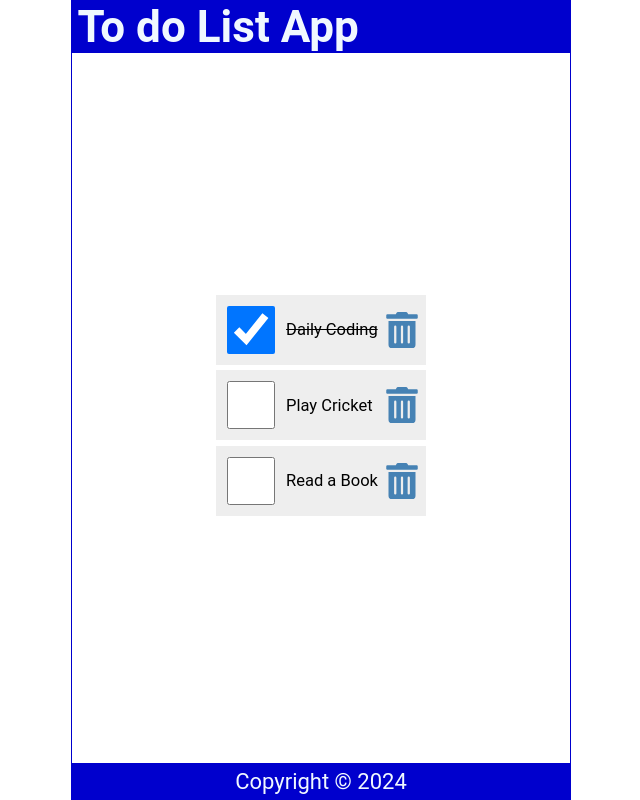
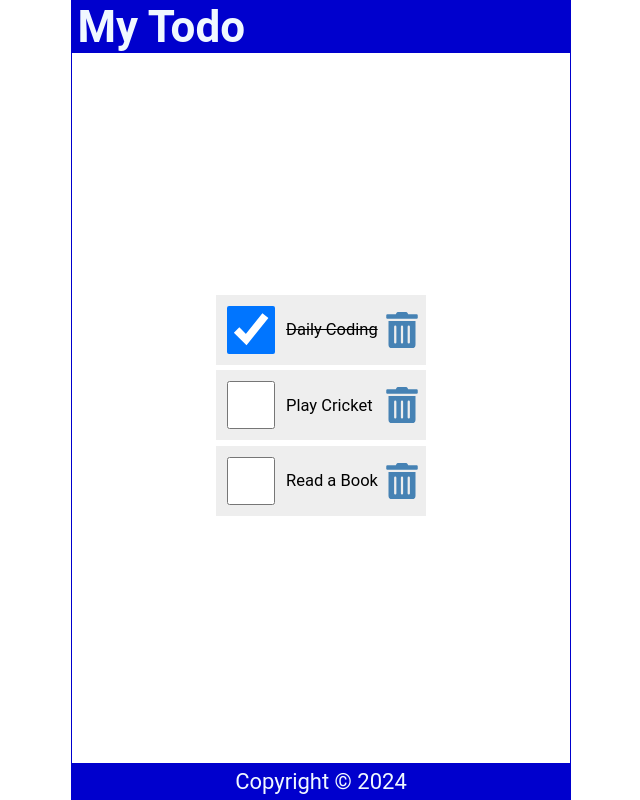
Before and after one commit to ifham21/firstproject, a React (Create React App) app: page / in a window 1280 px wide. Shown: the whole page, without its empty margins (319-959 px from the left). Built offline with nearby package versions, Linux system fonts and the light colour scheme.

Commit message:
Added Props and drilling and made few changes

```diff
--- a/src/App.js
+++ b/src/App.js
@@ -1,13 +1,58 @@
 import Content from './Content';
 import Footer from './Footer';
 import Header from './Header';
+import { useState } from 'react'
+
+function App() {
+  const [items, setItems] = useState(
+    [
+      {
+        id: 1,
+        checked: true,
+        item: "Daily Coding"
+      },
+      {
+        id: 2,
+        checked: false,
+        item: "Play Cricket"
+      },
+      {
+        id: 3,
+        checked: false,
+        item: "Read a Book"
+      }
+    ]
+  )
+
+  const handleCheck = (id) => {
+    const listItems = items.map((item) =>
+      item.id === id ? {...item, checked: !item.checked}
+        : item
+    )
+    //set the item to the state
+    setItems(listItems)
+    // Storing the data into a local storage
+    localStorage.setItem("todo_list", JSON.stringify(listItems))
+  }
+
+  const handleDelete = (id) => {
+    const listItems = items.filter((item) => item.id !== id )
+    //set the item to the state
+    setItems(listItems)
+    // Storing the data into a local storage
+    localStorage.setItem("todo_list", JSON.stringify(listItems))
+  }
 
 
-function App() {
   return (
     <div className="App">
-        <Header />
-        <Content />
+      {/* Sending tite using props */}
+        <Header title = "My Todo"/>
+        <Content
+          items = {items}
+          handleCheck = {handleCheck}
+          handleDelete = {handleDelete}
+        />
         <Footer />
     </div>
   );
--- a/src/Content.js
+++ b/src/Content.js
@@ -1,50 +1,13 @@
-import React, { useState } from 'react'
+import React from 'react'
 import { FaTrashAlt } from "react-icons/fa";
 
 
-const Content = () => {
-
-  const [items, setItems] = useState(
-    [
-      {
-        id: 1,
-        checked: true,
-        item: "Daily Coding"
-      },
-      {
-        id: 2,
-        checked: false,
-        item: "Play Cricket"
-      },
-      {
-        id: 3,
-        checked: false,
-        item: "Read a Book"
-      }
-    ]
-  )
-
-  const handleCheck = (id) => {
-    const listItems = items.map((item) =>
-      item.id === id ? {...item, checked: !item.checked}
-        : item
-    )
-    //set the item to the state
-    setItems(listItems)
-    // Storing the data into a local storage
-    localStorage.setItem("todo_list", JSON.stringify(listItems))
-  }
-
-  const handleDelete = (id) => {
-    const listItems = items.filter((item) => item.id !== id )
-    //set the item to the state
-    setItems(listItems)
-    // Storing the data into a local storage
-    localStorage.setItem("todo_list", JSON.stringify(listItems))
-  }
+const Content = ({items, handleCheck, handleDelete}) => {
 
   return (
     <main>
+      {/* If the length is not empty then show the items if not (:) mention the text below */}
+      {(items.length) ? (
         <ul>
           {items.map((item) => (
             <li className='item' key={item.id}>
@@ -67,6 +30,9 @@ const Content = () => {
             </li>
            ))}
         </ul>
+        )
+        : ( <p style={{marginTop: '2rem'}}>Your List is Empty</p> )
+        }
     </main>
   )
 }
--- a/src/Header.js
+++ b/src/Header.js
@@ -1,13 +1,22 @@
 import React from 'react'
 
-const Header = () => {
+const Header = ({title = "To do List"}) => {
   return (
     <header>
         <h1>
-            To do List App
+            {title}
         </h1>
     </header>
   )
 }
 
+// New Method for defaultProps ->
+// -> if we use arrow functions in functional components
+// then we should mention the default values in the
+// functional parameters like mentioned above
+
+// Old method of defaultProps:
+// Header.defaultProps = {
+//   title: "To do List"
+// }
 export default Header
```
Lines whose indentation alone changed are shown as unchanged.
